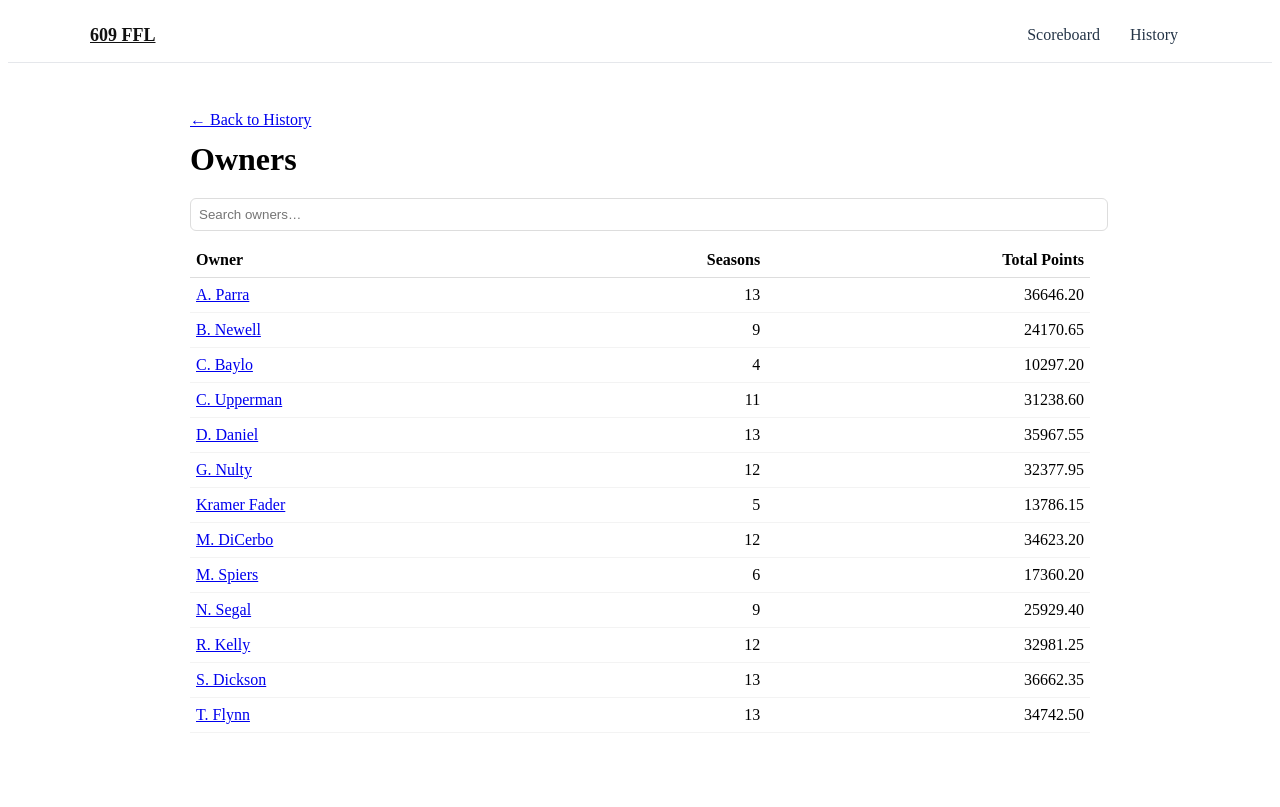
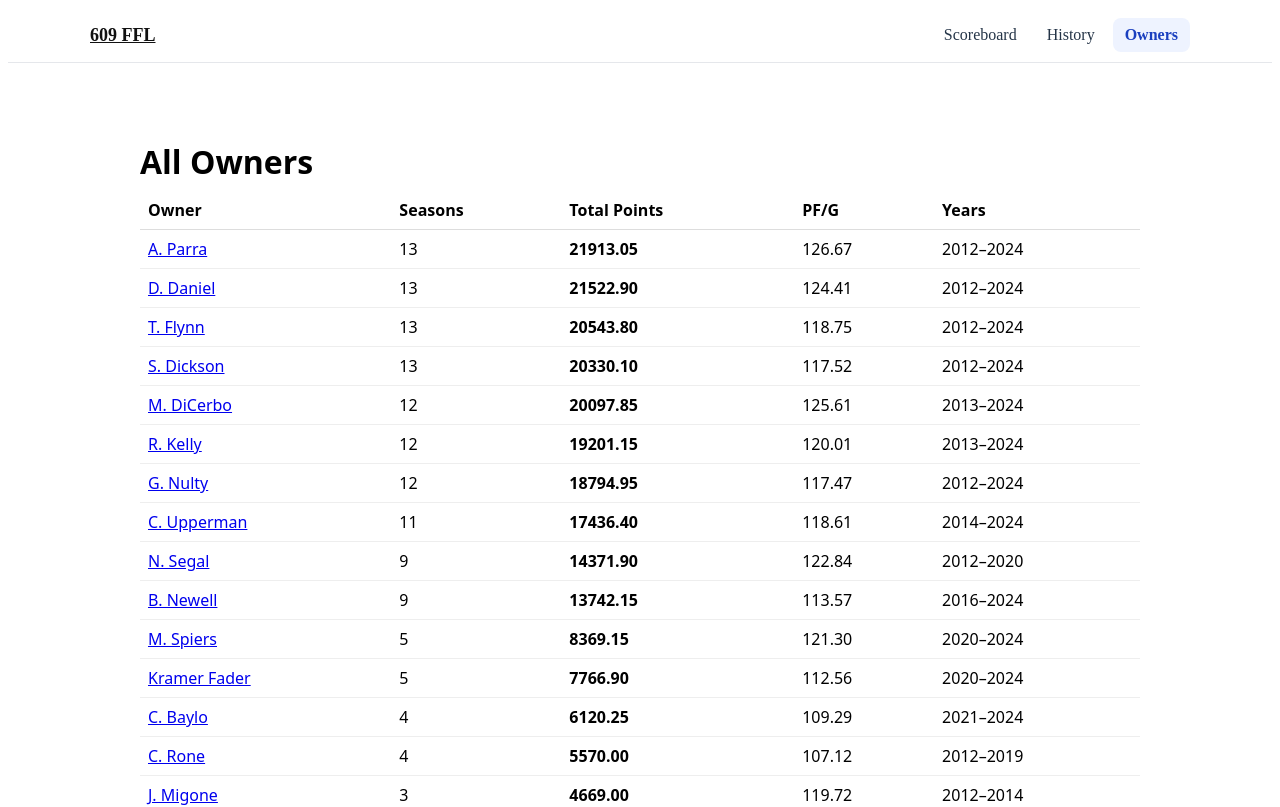
Before and after one commit to 609ffl/fantasy-site-starter, a Next.js app: page /owners in a window 1280 px wide. Shown: the top 807 px of the page. Built offline with nearby package versions, Linux system fonts and the light colour scheme.

Commit message:
UI: add Owners page and nav link

```diff
--- a/components/NavBar.tsx
+++ b/components/NavBar.tsx
@@ -51,6 +51,7 @@ export default function NavBar() {
         <nav style={{ display: "flex", gap: 6 }}>
           <NavItem href="/" label="Scoreboard" />
           <NavItem href="/history" label="History" />
+          <NavItem href="/owners" label="Owners" />
           {/* Add more when ready: <NavItem href="/owners" label="Owners" /> */}
         </nav>
       </div>
--- a/pages/owners/index.tsx
+++ b/pages/owners/index.tsx
@@ -1,73 +1,78 @@
 // pages/owners/index.tsx
-// @ts-nocheck
+import { useEffect, useState } from "react";
 import Link from "next/link";
-import { useMemo, useState } from "react";
-import { loadPlayerHistory } from "../../lib/loadHistory";
 
-type OwnerRow = { name: string; seasons: number; totalPoints: number };
+type Career = {
+  owner: string;
+  seasons?: number;
+  total_points: number;
+  pf_per_game?: number;
+  first_year?: number;
+  last_year?: number;
+};
 
-export default function OwnersIndex({ owners }: { owners: OwnerRow[] }) {
-  const [q, setQ] = useState("");
+export default function OwnersIndex() {
+  const [owners, setOwners] = useState<Career[]>([]);
+  const [loading, setLoading] = useState(true);
 
-  const filtered = useMemo(() => {
-    const n = q.trim().toLowerCase();
-    if (!n) return owners;
-    return owners.filter((o) => o.name.toLowerCase().includes(n));
-  }, [q, owners]);
+  useEffect(() => {
+    (async () => {
+      const data = await fetch("/api/history?summary=1").then((r) => r.json());
+      setOwners(Array.isArray(data.career) ? data.career : []);
+      setLoading(false);
+    })();
+  }, []);
+
+  const fmt2 = (n: unknown) =>
+    typeof n === "number" && Number.isFinite(n) ? n.toFixed(2) : "—";
 
   return (
-    <main style={{ maxWidth: 900, margin: "32px auto", padding: 16 }}>
-      <Link href="/history">← Back to History</Link>
-      <h1 style={{ margin: "12px 0 8px" }}>Owners</h1>
-
-      <input
-        value={q}
-        onChange={(e) => setQ(e.target.value)}
-        placeholder="Search owners…"
-        style={{ width: "100%", padding: 8, margin: "12px 0", border: "1px solid #ddd", borderRadius: 6 }}
-      />
-
+    <main
+      style={{
+        maxWidth: 1000,
+        margin: "40px auto",
+        padding: 16,
+        fontFamily: "system-ui, -apple-system, Segoe UI, Roboto, Arial, sans-serif",
+      }}
+    >
+      <h1 style={{ marginBottom: 8 }}>All Owners</h1>
+      {loading && <p>Loading…</p>}
+      {!loading && (
+        <div style={{ overflowX: "auto" }}>
           <table style={{ width: "100%", borderCollapse: "collapse" }}>
             <thead>
-          <tr style={{ borderBottom: "1px solid #ddd" }}>
-            <th style={{ textAlign: "left", padding: "8px 6px" }}>Owner</th>
-            <th style={{ textAlign: "right", padding: "8px 6px" }}>Seasons</th>
-            <th style={{ textAlign: "right", padding: "8px 6px" }}>Total Points</th>
+              <tr style={{ textAlign: "left", borderBottom: "1px solid #ddd" }}>
+                <th style={{ padding: 8 }}>Owner</th>
+                <th style={{ padding: 8 }}>Seasons</th>
+                <th style={{ padding: 8 }}>Total Points</th>
+                <th style={{ padding: 8 }}>PF/G</th>
+                <th style={{ padding: 8 }}>Years</th>
               </tr>
             </thead>
             <tbody>
-          {filtered.map((o) => (
-            <tr key={o.name} style={{ borderBottom: "1px solid #f3f3f3" }}>
-              <td style={{ padding: "8px 6px" }}>
-                <Link href={`/owners/${encodeURIComponent(o.name)}`}>{o.name}</Link>
+              {owners.map((o) => (
+                <tr key={o.owner} style={{ borderBottom: "1px solid #eee" }}>
+                  <td style={{ padding: 8 }}>
+                    <Link
+                      href={{ pathname: "/owners/[owner]", query: { owner: o.owner } }}
+                    >
+                      {o.owner}
+                    </Link>
                   </td>
-              <td style={{ padding: "8px 6px", textAlign: "right" }}>{o.seasons}</td>
-              <td style={{ padding: "8px 6px", textAlign: "right" }}>{o.totalPoints.toFixed(2)}</td>
+                  <td style={{ padding: 8 }}>{o.seasons ?? "—"}</td>
+                  <td style={{ padding: 8, fontWeight: 700 }}>{fmt2(o.total_points)}</td>
+                  <td style={{ padding: 8 }}>{fmt2(o.pf_per_game)}</td>
+                  <td style={{ padding: 8 }}>
+                    {o.first_year && o.last_year
+                      ? `${o.first_year}–${o.last_year}`
+                      : "—"}
+                  </td>
                 </tr>
               ))}
             </tbody>
           </table>
-
-      {!filtered.length && <p style={{ marginTop: 16, color: "#666" }}>No owners match your search.</p>}
+        </div>
+      )}
     </main>
   );
 }
-
-// Server-side: derive owners from your data (JSON or CSV via loadPlayerHistory)
-export async function getServerSideProps() {
-  const rows = loadPlayerHistory(); // uses data/player_year_owner_points.json OR data/history.csv
-  const map = new Map<string, { seasons: Set<number>; points: number }>();
-
-  for (const r of rows) {
-    if (!map.has(r.owner)) map.set(r.owner, { seasons: new Set<number>(), points: 0 });
-    const entry = map.get(r.owner)!;
-    entry.seasons.add(r.year);
-    entry.points += Number(r.fantasy_points || 0);
-  }
-
-  const owners: OwnerRow[] = Array.from(map.entries())
-    .map(([name, v]) => ({ name, seasons: v.seasons.size, totalPoints: v.points }))
-    .sort((a, b) => a.name.localeCompare(b.name));
-
-  return { props: { owners } };
-}
```
Lines whose indentation alone changed are shown as unchanged.
